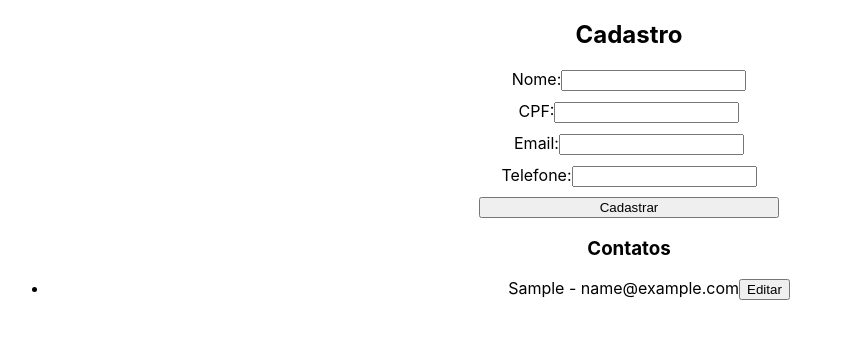
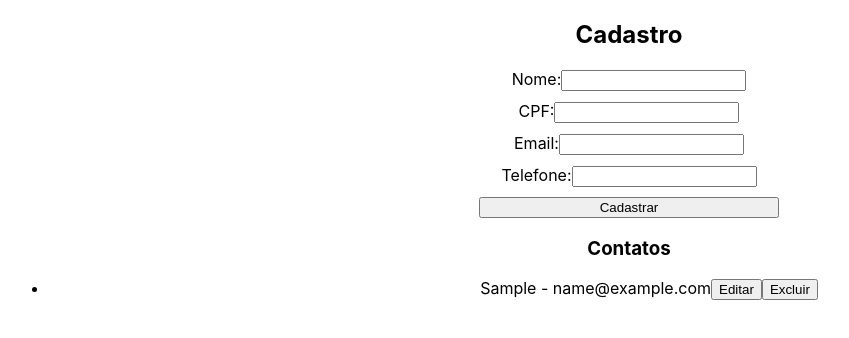
Before and after one commit to Marcoswodbarros/A5, a React (Create React App) app: page / in a window 1280 px wide. Both pictures are taken after typing "Sample", "Sample", "name@example.com", "Sample" into the empty fields and a click on the button "Cadastrar". Shown: the top 338 px of the page, without its empty margins (11-860 px from the left). Built offline with nearby package versions, Linux system fonts and the light colour scheme.

Commit message:
Creating 'Excluir' btn

```diff
--- a/src/App.js
+++ b/src/App.js
@@ -17,19 +17,27 @@ const App = () => {
     setSelectedContact(null); // Reseta a seleção após a atualização
   };
 
+  const handleDelete = (cpf) => {
+    const confirmDelete = window.confirm("Tem certeza que deseja excluir este contato?");
+    if (confirmDelete) {
+      setContatos(contatos.filter((c) => c.cpf !== cpf));
+    }
+  };
+
   return (
     <div className="App">
       <Cadastro onCadastro={handleCadastro} />
       {selectedContact && (
         <Alteracao contato={selectedContact} onUpdate={handleUpdate} />
       )}
-      {/* Botões para selecionar contato para edição (apenas para fins de exemplo) */}
+      {/* Lista de contatos com opções de editar e excluir */}
       <h3>Contatos</h3>
       <ul>
         {contatos.map((contato) => (
           <li key={contato.cpf}>
             {contato.nome} - {contato.email}
             <button onClick={() => setSelectedContact(contato)}>Editar</button>
+            <button onClick={() => handleDelete(contato.cpf)}>Excluir</button>
           </li>
         ))}
       </ul>
```
